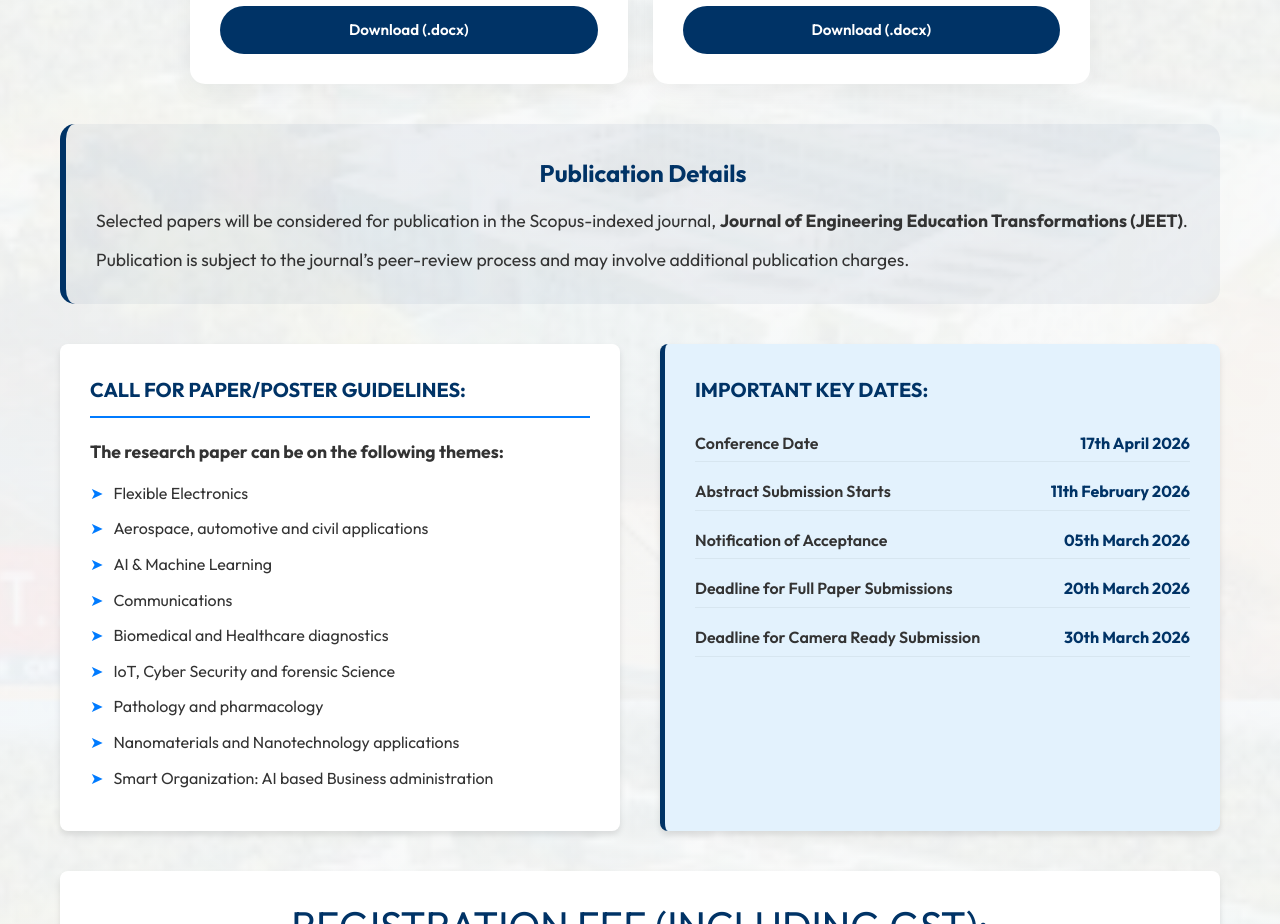
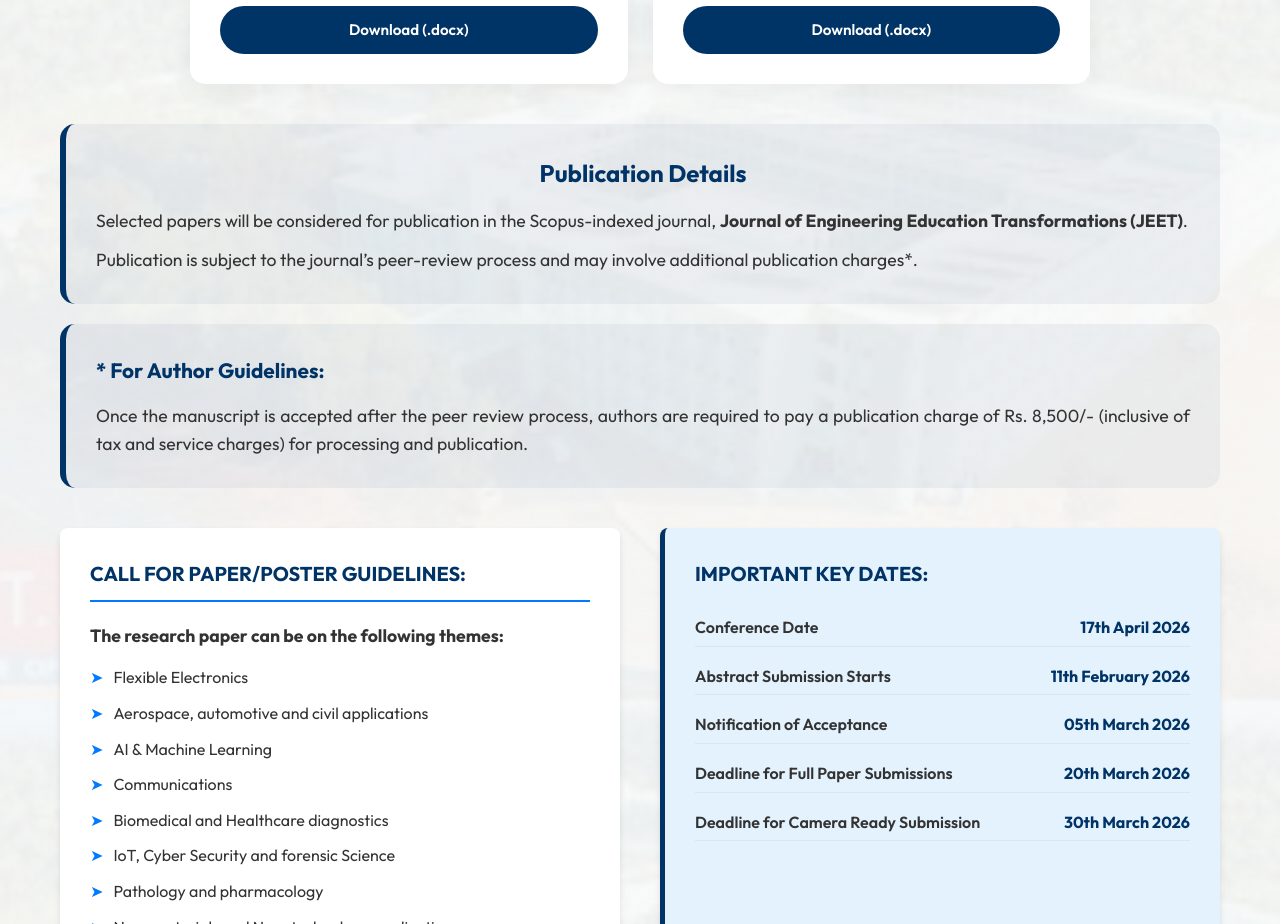
Before and after one commit to Neha-sunil/icmeet2026, a React (Vite) app: page /call-for-papers in a window 1280 px wide. Shown: the part 900-1824 px from the top of the page. Built offline with nearby package versions, Linux system fonts and the light colour scheme.

Commit message:
Update publication details and author guidelines

```diff
--- a/src/pages/CallForPapers.jsx
+++ b/src/pages/CallForPapers.jsx
@@ -113,7 +113,7 @@ const CallForPapers = () => {
                 {/* Publication Details section */}
                 <div style={{
                     marginTop: '40px',
-                    marginBottom: '40px',
+                    marginBottom: '20px',
                     padding: '30px',
                     backgroundColor: 'rgba(0, 51, 102, 0.05)',
                     borderRadius: '15px',
@@ -126,7 +126,24 @@ const CallForPapers = () => {
                             Selected papers will be considered for publication in the Scopus-indexed journal, <strong>Journal of Engineering Education Transformations (JEET)</strong>.
                         </p>
                         <p style={{ margin: 0 }}>
-                            Publication is subject to the journal’s peer-review process and may involve additional publication charges.
+                            Publication is subject to the journal’s peer-review process and may involve additional publication charges*.
+                        </p>
+                    </div>
+                </div>
+
+                {/* Author Guidelines section */}
+                <div style={{
+                    marginBottom: '40px',
+                    padding: '30px',
+                    backgroundColor: 'rgba(0, 51, 102, 0.05)',
+                    borderRadius: '15px',
+                    borderLeft: '6px solid var(--primary-blue)',
+                    textAlign: 'center'
+                }}>
+                    <h3 style={{ color: 'var(--primary-blue)', marginBottom: '15px', fontSize: '1.3rem', textAlign: 'left' }}>* For Author Guidelines:</h3>
+                    <div style={{ fontSize: '1.1rem', color: '#333', lineHeight: '1.6', margin: 0, textAlign: 'left' }}>
+                        <p style={{ margin: 0 }}>
+                            Once the manuscript is accepted after the peer review process, authors are required to pay a publication charge of Rs. 8,500/- (inclusive of tax and service charges) for processing and publication.
                         </p>
                     </div>
                 </div>
```
